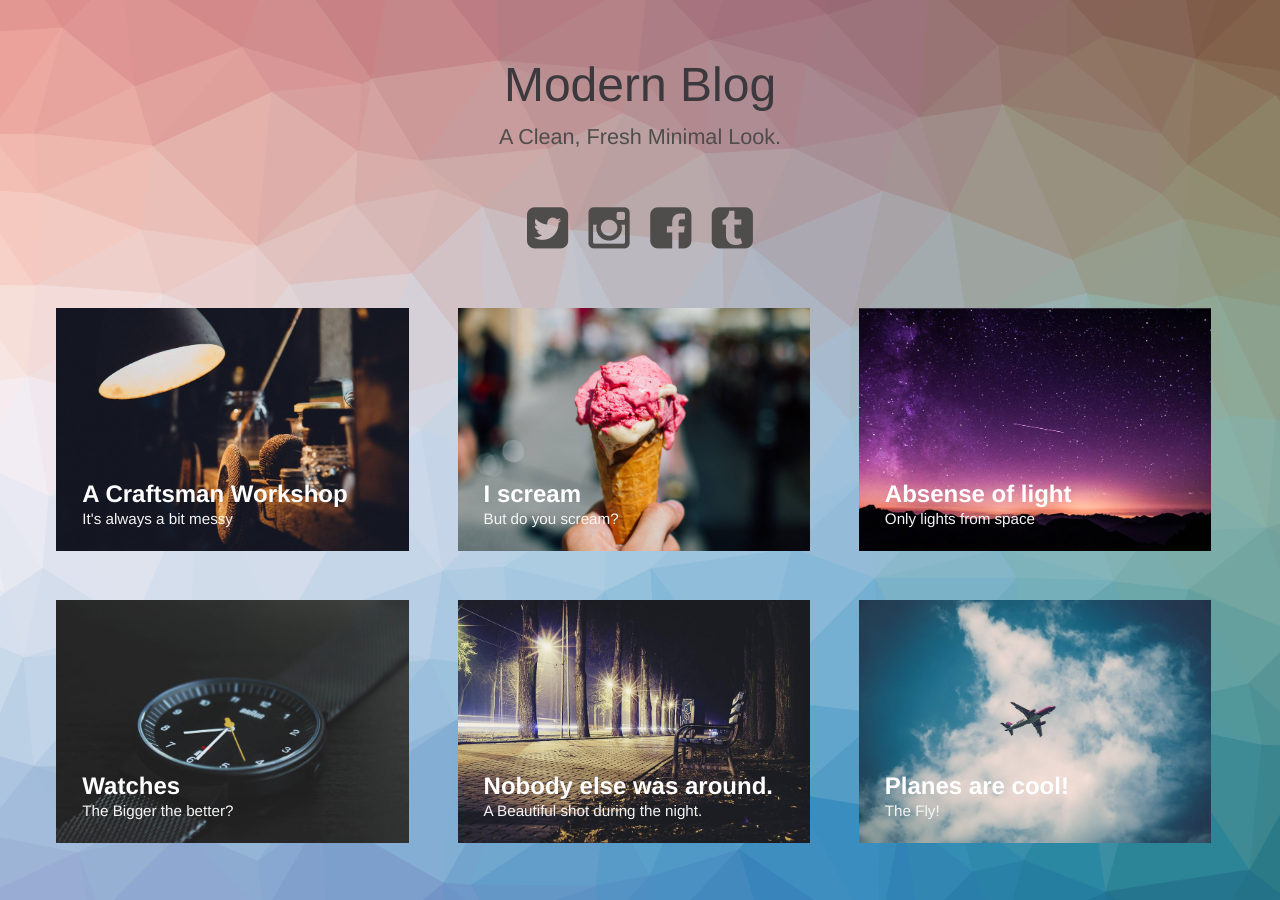
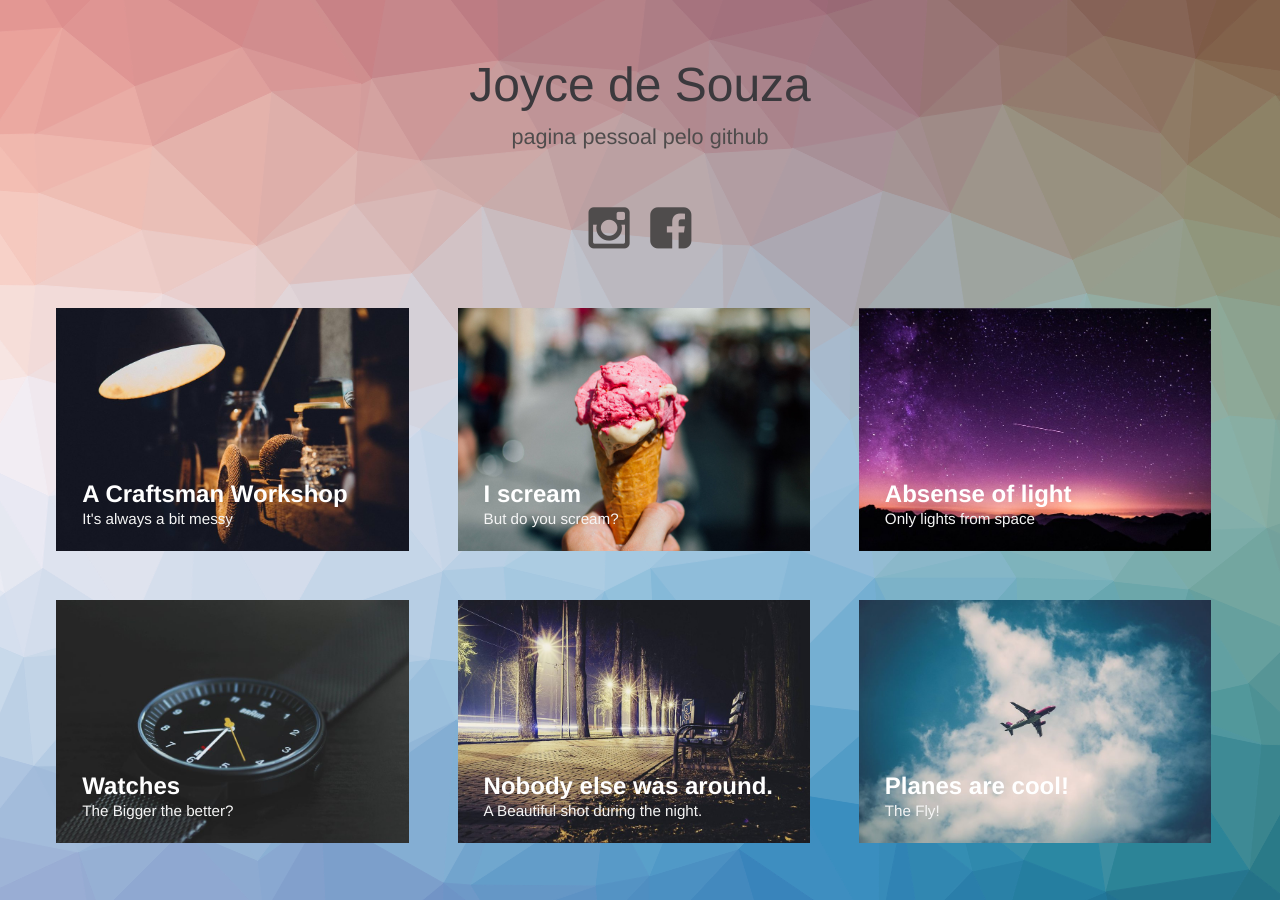
Before and after one commit to JoyceSforzin/JoyceSforzin.github.io, a Jekyll site: the page built from index.html, in a window 1280 px wide. Built offline with Jekyll 4.4.1, drawn with Linux system fonts in a browser that asks for light colours.

Commit message:
teste 11

```diff
--- a/index.html
+++ b/index.html
@@ -28,12 +28,12 @@ layout: compress
 <body class="body">
 <div class="container">
     <header class="header">
-        <h1>Modern Blog<span>A Clean, Fresh Minimal Look.</span></h1>
+        <h1>Joyce de Souza<span>pagina pessoal pelo github</span></h1>
         <nav class="links">
-            <a href="#"><i class="fa fa-twitter-square fa-3x"></i></a>
+            <aa>
             <a href="#"><i class="fa fa-instagram fa-3x"></i></a>
-            <a href="#"><i class="fa fa-facebook-square fa-3x"></i></a>
-            <a href="#"><i class="fa fa-tumblr-square fa-3x"></i></a>
+            <a href="https://www.facebook.com/joyce.sforzin"><i class="fa fa-facebook-square fa-3x"></i></a>
+            <aa>
         </nav>
     </header>
     <div class="content">
```
